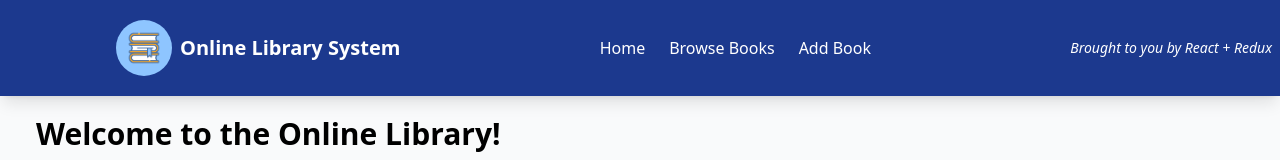
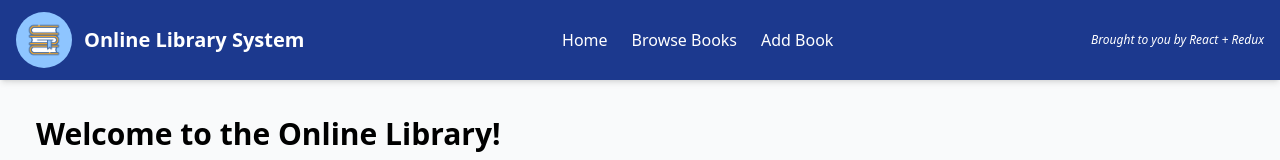
Before and after one commit to vandhanchowdhary/Online-Library-System, a React (Vite) app: page / in a window 1280 px wide. Shown: the top 160 px of the page. Built offline with nearby package versions, Linux system fonts and the light colour scheme.

Commit message:
styling changes

```diff
--- a/src/App.jsx
+++ b/src/App.jsx
@@ -10,7 +10,7 @@ const App = () => {
   return (
     <div className="h-screen flex flex-col overflow-hidden">
       <Navbar />
-      <main className="flex-1 overflow-y-auto bg-gray-50 px-4 pt-20 w-[100%]">
+      <main className="flex-1 max-md:pt-30 overflow-y-auto bg-gray-50 px-4 pt-20 w-[100%]">
         <Routes>
           <Route path="/" element={<Home />} />
           <Route path="/add" element={<AddBook />} />
--- a/src/components/navbar.jsx
+++ b/src/components/navbar.jsx
@@ -2,17 +2,21 @@ import { Link } from "react-router-dom";
 
 const Navbar = () => {
   return (
-    <header className="bg-blue-900 text-white flex flex-row justify-between h-[12%] items-center w-full fixed top-0 left-0 right-0 z-50 shadow-lg">
-      <div className="flex items-center pl-29">
+    <header className="bg-blue-900 text-white fixed top-0 left-0 right-0 z-50 w-full shadow-md">
+      <div className="max-w-screen-xl mx-auto px-4 py-3 flex flex-col md:flex-row items-center justify-between gap-2">
+
+        <div className="flex items-center gap-3">
           <img
             src="/logo.png"
             alt="stacked books"
-          className=" bg-blue-300 rounded-[100%] w-14 h-14"
+            className="bg-blue-300 rounded-full w-14 h-14"
           />
-        <h1 className="text-xl font-semibold p-2">Online Library System</h1>
+          <h1 className="text-lg md:text-xl font-semibold whitespace-nowrap">
+            Online Library System
+          </h1>
         </div>
-      <nav className="">
-        <div className="flex gap-6">
+
+        <nav className="flex gap-6 text-sm md:text-base py-1 border-b-1 border-t-1 md:border-none">
           <Link to="/" className="hover:underline">
             Home
           </Link>
@@ -22,11 +26,12 @@ const Navbar = () => {
           <Link to="/add" className="hover:underline">
             Add Book
           </Link>
-        </div>
         </nav>
-      <p className="w-auto p-2 text-sm italic flex flex-wrap">
+
+        <p className="text-xs italic text-center md:text-right">
           Brought to you by React + Redux
         </p>
+      </div>
     </header>
   );
 };
```
Lines whose indentation alone changed are shown as unchanged.
